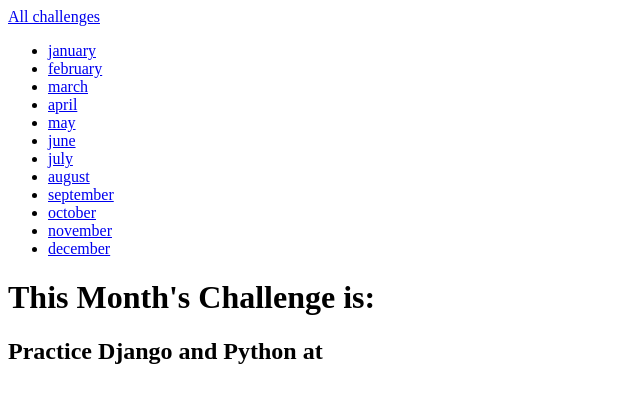
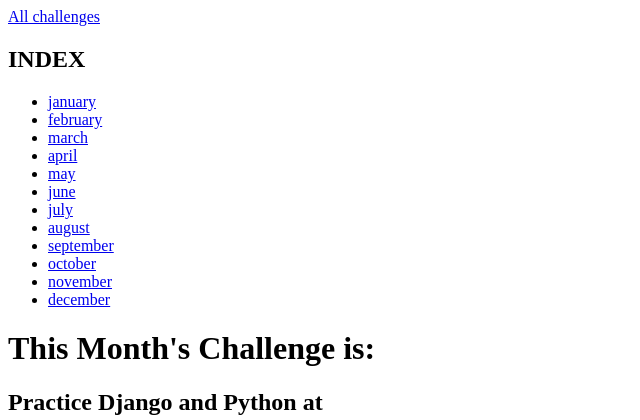
Before and after one commit to jesusramirezntech/django_practical_guide_course, a Django app: page /challenges/ in a window 1280 px wide. Shown: the top 420 px of the page, without its empty margins (0-640 px from the left). Run offline with Django 4.2, Linux system fonts and the light colour scheme.

Commit message:
Using with on include django templates

```diff
--- a/myproject/challenges/templates/challenges/includes/header.html
+++ b/myproject/challenges/templates/challenges/includes/header.html
@@ -1,5 +1,8 @@
 <header>
     <nav>
         <a href="{% url "index" %}">All challenges</a>
+        {% if active_page %}
+            <h2>{{active_page}}</h2
+        {%endif%}
     </nav>
 </header>
--- a/myproject/challenges/templates/challenges/index.html
+++ b/myproject/challenges/templates/challenges/index.html
@@ -6,7 +6,7 @@
 
 {% block content %}
 
-    {% include "challenges/includes/header.html" %}
+    {% include "challenges/includes/header.html" with active_page="INDEX"%}
     <ul>
         {% for month in months %}
             <li><a href="{% url "month-challenge" month %}">{{month}}</a></li>
```
